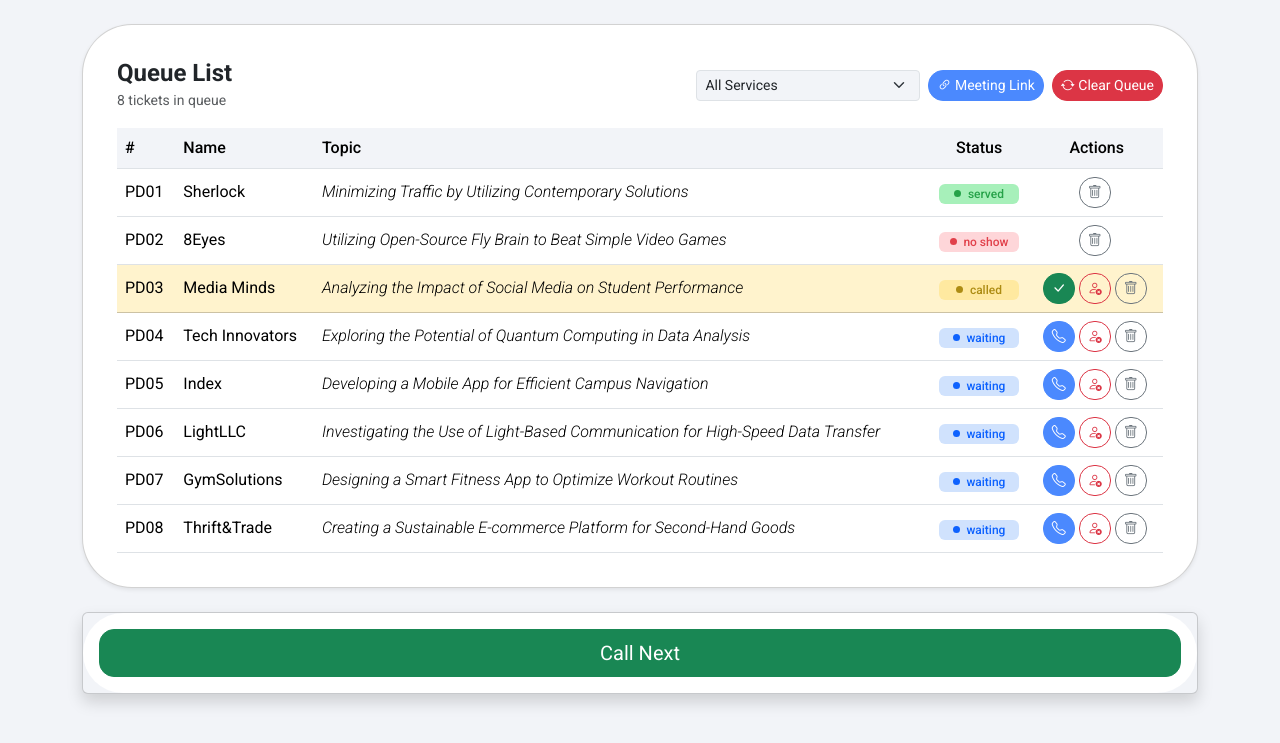
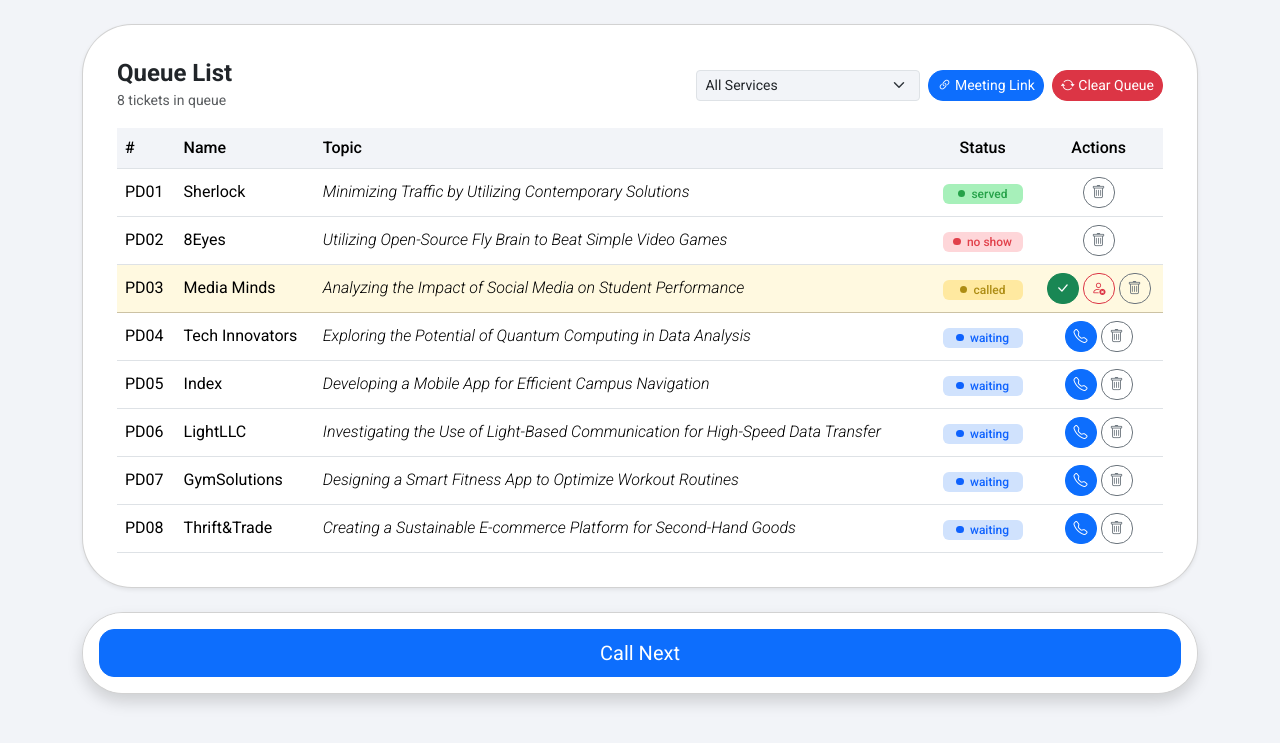
Before and after one commit to gianbonilla-IIT/BONILLA-CCC181, a Flask app: page /staff in a window 1280 px wide. Shown: the part 57-800 px from the top of the page. Run offline with Flask 3, Linux system fonts and the light colour scheme.

Commit message:
saving my staff dashboard progress before revamping action behaviors

```diff
--- a/app.py
+++ b/app.py
@@ -163,6 +163,13 @@ def _back_to_dashboard():
     return redirect(url_for("staff_dashboard", service_id=sid))
 
 
+
+def _finish_current():
+    """Mark whoever is currently being entertained as served."""
+    for t in TICKETS:
+        if t["status"] == "called":
+            t["status"] = "served"
+
 @app.get("/staff")
 def staff_dashboard():
     service_id = request.args.get("service_id", type=int)
@@ -188,6 +195,11 @@ def staff_action(ticket_id, action):
         new_status = {"call": "called", "serve": "served", "no-show": "no-show"}.get(action)
         if new_status is None:
             abort(404)
+        if action == "no-show" and t["status"] != "called":
+            flash("Only the ticket currently being called can be marked no-show.", "warning")
+            return _back_to_dashboard()
+        if action == "call":
+            _finish_current()
         t["status"] = new_status
         flash(f"Ticket {label} marked {new_status}.", "info")
     return _back_to_dashboard()
@@ -195,10 +207,7 @@ def staff_action(ticket_id, action):
 
 @app.post("/staff/call-next")
 def call_next():
-    # Finish whoever is being entertained, then call the first waiting ticket.
-    for t in TICKETS:
-        if t["status"] == "called":
-            t["status"] = "served"
+    _finish_current()
     nxt = next((t for t in TICKETS if t["status"] == "waiting"), None)
     if nxt:
         nxt["status"] = "called"
--- a/static/css/style.css
+++ b/static/css/style.css
@@ -31,7 +31,6 @@ body {
 .navbar-brand:focus,
 .navbar-brand:active {
   color: var(--text-gray);
-  text-decoration: none;
 }
 
 .btn-dark {
@@ -48,18 +47,6 @@ body {
 }
 
 
-/* .btn-primary reads its own variables, so set them explicitly */
-.btn-primary {
-  --bs-btn-bg: var(--pale-blue);
-  --bs-btn-border-color: var(--pale-blue);
-  --bs-btn-hover-bg: var(--pale-blue);
-  --bs-btn-hover-border-color: var(--pale-blue);
-  --bs-btn-active-bg: var(--pale-blue);
-  --bs-btn-active-border-color: var(--pale-blue);
-  --bs-btn-disabled-bg: var(--pale-blue);
-  --bs-btn-disabled-border-color: var(--pale-blue);
-}
-
 h2 { color: var(--pale-blue); }
 .error { color: var(--pale-red); font-weight: 600; }
 
@@ -71,11 +58,13 @@ h2 { color: var(--pale-blue); }
   color: var(--bs-body-color);
 }
 
-.card-body {
+.queue-card {
+  border-radius: 50px;
+}
+
+.card, .card-body {
   background-color: white;
   border-radius: 50px;
-  border: none;
-  outline: none;
 }
 
 .shadow-sm {
@@ -104,6 +93,11 @@ h2 { color: var(--pale-blue); }
   font-style: italic;
 }
 
+/* Lighter yellow for the called row */
+.queue-table .table-warning {
+  --bs-table-bg: #FFF9E0;
+}
+
 .status-badge {
   display: inline-flex;
   align-items: center;
@@ -126,3 +120,17 @@ h2 { color: var(--pale-blue); }
 .status-no-show { background-color: #FED6D9; color: #E1404A; }
 .status-called  { background-color: #ffe9a0; color: #ad8c13; }
 .status-waiting { background-color: #D0E2FD; color: #0E62FE; }
+
+.btn-call-next {
+  --bs-btn-color: #fff;
+  --bs-btn-bg: #0D6EFD;
+  --bs-btn-border-color: #0D6EFD;
+  --bs-btn-hover-color: #fff;
+  --bs-btn-hover-bg: #0B5ED7;          /* slightly darker on hover */
+  --bs-btn-hover-border-color: #0A58CA;
+  --bs-btn-active-color: #fff;
+  --bs-btn-active-bg: #0A58CA;
+  --bs-btn-active-border-color: #0A53BE;
+  --bs-btn-disabled-bg: #0D6EFD;
+  --bs-btn-disabled-border-color: #0D6EFD;
+}
--- a/static/js/main.js
+++ b/static/js/main.js
@@ -1,4 +1,10 @@
-// ClassQ: shared behaviors
+// Confirm before submitting any form that has a data-confirm message.
+document.addEventListener("submit", (event) => {
+  const form = event.target.closest("form[data-confirm]");
+  if (form && !window.confirm(form.dataset.confirm)) {
+    event.preventDefault();
+  }
+});
 
 // 1. Clear a field's error as soon as the user edits it.
 //    Bootstrap only shows .invalid-feedback next to an .is-invalid field,
--- a/templates/staff.html
+++ b/templates/staff.html
@@ -5,22 +5,20 @@
 
 {# One small POST form per action, with an aria-label that names the ticket #}
 {% macro act(t, action, text, icon, cls, confirm_msg=None) %}
+  {% set msg = confirm_msg or (text ~ " ticket " ~ ticket_label(t) ~ "?") %}
   <form method="post" action="{{ url_for('staff_action', ticket_id=t.number, action=action) }}"
-          class="d-inline"
-          onsubmit="return confirm('{{ confirm_msg or (text ~ ' ticket ' ~ ticket_label(t) ~ '?') }}');">
+        class="d-inline" data-confirm="{{ msg }}">
     <input type="hidden" name="service_id" value="{{ selected or '' }}">
     <button type="submit" class="btn btn-sm {{ cls }}"
             aria-label="{{ text }} ticket {{ ticket_label(t) }}" title="{{ text }}">
       <i class="bi bi-{{ icon }}" aria-hidden="true"></i>
     </button>
   </form>
-    <form method="post" action="{{ url_for('call_next') }}"
-        onsubmit="return confirm('Call the next ticket? The current one will be marked served.');">
 {% endmacro %}
 
 {% block content %}
-<div class="card shadow-sm mb-4">
-  <div class="card-body p-3 p-md-4">
+<div class="card shadow-sm mb-4 queue-card">
+  <div class="card-body p-3 p-md-4 table-container">
 
     <div class="d-flex flex-wrap align-items-center gap-2 mb-3">
       <div class="me-auto">
@@ -47,7 +45,7 @@
       </button>
 
       <form method="post" action="{{ url_for('clear_queue') }}"
-            onsubmit="return confirm('Clear the whole queue? This deletes every ticket.');">
+            data-confirm="Clear the whole queue? This deletes every ticket.">
         <button type="submit" class="btn btn-danger btn-sm">
           <i class="bi bi-arrow-repeat" aria-hidden="true"></i> Clear Queue
         </button>
@@ -64,7 +62,10 @@
                  value="{{ meeting_link }}" placeholder="https://meet.google.com/...">
         </div>
         <div class="col-12 col-md-auto">
-          <button type="submit" class="btn btn-primary w-100">Save link</button>
+          <button type="submit" class="btn btn-primary"
+                  aria-label="Save meeting link" title="Save meeting link">
+            <i class="bi bi-link-45deg" aria-hidden="true"></i>
+          </button>
         </div>
       </form>
     </div>
@@ -91,7 +92,7 @@
                     <div class="d-inline-flex gap-1">
                       {% if t.status == "waiting" %}{{ act(t, "call", "Call", "telephone", "btn-primary") }}{% endif %}
                       {% if t.status == "called" %}{{ act(t, "serve", "Serve", "check-lg", "btn-success") }}{% endif %}
-                      {% if t.status in ("waiting", "called") %}{{ act(t, "no-show", "No-show", "person-x", "btn-outline-danger") }}{% endif %}
+                      {% if t.status == "called" %}{{ act(t, "no-show", "No-show", "person-x", "btn-outline-danger") }}{% endif %}
                       {{ act(t, "delete", "Delete", "trash", "btn-outline-secondary", "Delete this ticket permanently?") }}
                     </div>
                 </td>
@@ -112,8 +113,9 @@
 
 <div class="card shadow sticky-bottom" style="bottom: 1rem;">
   <div class="card-body p-3">
-    <form method="post" action="{{ url_for('call_next') }}">
-      <button type="submit" class="btn btn-success btn-lg w-100">Call Next</button>
+    <form method="post" action="{{ url_for('call_next') }}"
+        data-confirm="Call the next ticket? The current one will be marked served.">
+      <button type="submit" class="btn btn-call-next btn-lg w-100">Call Next</button>
     </form>
   </div>
 </div>
```
Lines whose indentation alone changed are shown as unchanged.
